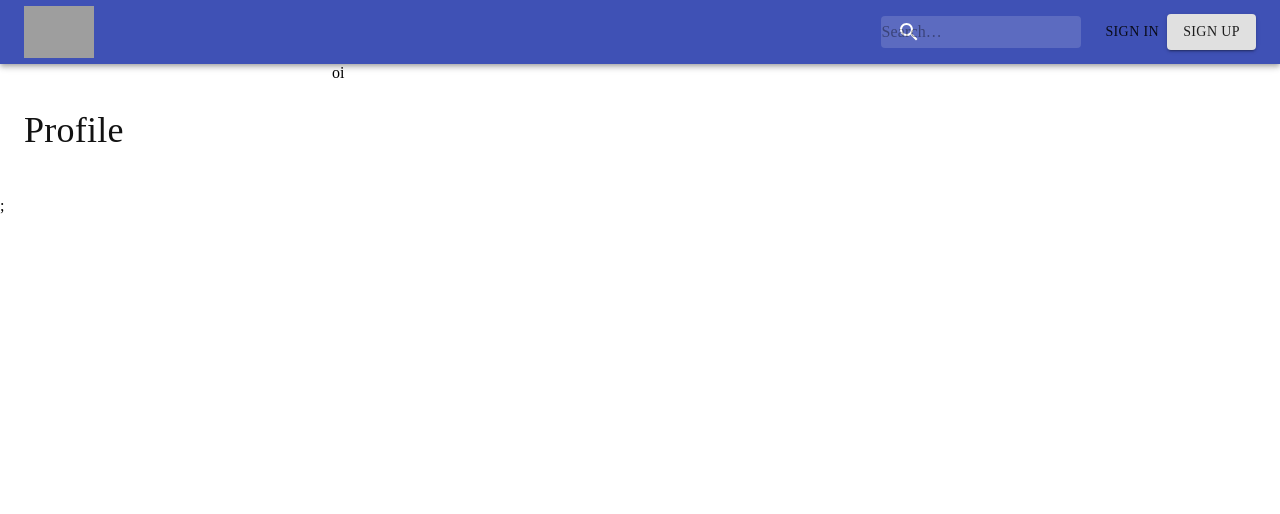
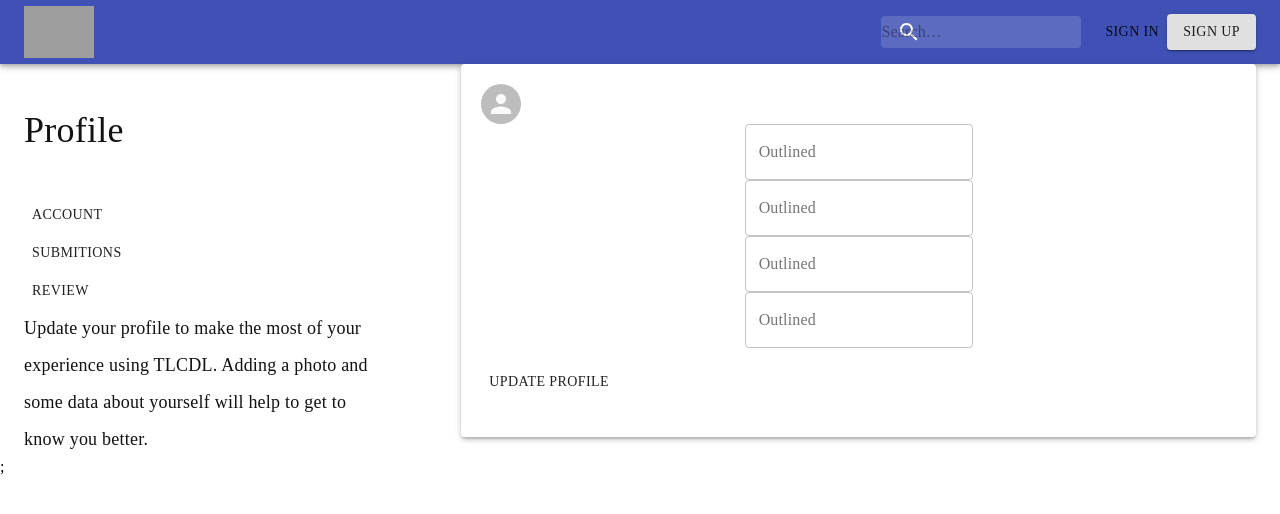
Before and after one commit to UnBArqDsw/2020.1_G2_TCLDL_Client, a Next.js app: page /profile in a window 1280 px wide. Shown: the top 514 px of the page. Built offline with nearby package versions, Linux system fonts and the light colour scheme; grey boxes are pictures that could not be loaded; a web font is replaced by a local one.

Commit message:
start profile page

```diff
--- a/src/pages/profile.js
+++ b/src/pages/profile.js
@@ -4,23 +4,57 @@ import useStyles from '../styles/components/SubmitPaper.module';
 import Button from '@material-ui/core/Button';
 import Grid from '@material-ui/core/Grid';
 import style from '../styles/Profile.module.css';
+import Paper from '@material-ui/core/Paper';
+import Avatar from '@material-ui/core/Avatar';
+import TextField from '@material-ui/core/TextField';
+export default function SubmitPaper() {
 
-export default function SubmitPaper() {
-    const styles = useStyles();
+
     return (
         <div>
             <AppBar />
             <Container>
-                <Grid container spacing={0} >
-                    <Grid item xs={12} sm={3}>
+                <Grid container spacing={10} >
+                    <Grid item xs={12} sm={4}>
                         <div className={style.boxTitle}>
                             <div className={style.titleText}>
                                 Profile
                             </div>
+
+                        </div>
+                        <div >
+                            <Button className={style.buttonText1} >Account</Button>
+                        </div>
+                        <div className={style.buttonText1}>
+                            <Button>Submitions</Button>
+                        </div>
+                        <div className={style.buttonText1}>
+                            <Button>Review</Button>
+                        </div>
+                        <div className={style.text}>
+                            Update your profile to make the most of your experience using TLCDL.
+                            Adding a photo and some data about yourself will help to get to know you better.
                         </div>
                     </Grid>
-                    <Grid item xs={12} sm={9}>
-                        oi
+                    <Grid item xs={12} sm={8}>
+                        <div className={style.root}>
+                            <Paper elevation={3} className={style.paper}>
+                                    <Avatar className={style.large } alt="Remy Sharp" src="" />
+
+                                <form noValidate autoComplete="off">
+                                    <div>
+                                        <TextField id="outlined-basic" label="Outlined" variant="outlined" /></div>
+                                    <div>   <TextField id="outlined-basic" label="Outlined" variant="outlined" /></div>
+                                    <div> <TextField id="outlined-basic" label="Outlined" variant="outlined" /></div>
+                                    <div><TextField id="outlined-basic" label="Outlined" variant="outlined" /> </div>
+
+                                </form>
+
+                                <div className={style.boxText}>
+                                    <Button>Update Profile</Button>
+                                </div>
+                            </Paper>
+                        </div>
                     </Grid>
                 </Grid>
             </Container>
--- a/src/styles/Profile.module.css
+++ b/src/styles/Profile.module.css
@@ -19,19 +19,42 @@ color: #121212;
     margin-top: 3rem;
     margin-bottom: 3rem;
   }
+.buttonText1{
+    font-family: Roboto Mono;
+font-style: normal;
+font-weight: 500;
+font-size: 18px;
+line-height: 37px;
+letter-spacing: 0.23125px;
+color: #121212;
+}
+  .boxText {
+    display: flex;
+    margin-top: 1rem;
+    margin-bottom: 1rem;
+  }
 
 .root {
       flex-grow: 1;
 }
 
 .text{
-    margin: 50px;
-    font-family: Roboto;
+    font-family: Roboto Mono;
+    font-style: normal;
+    font-weight: 500;
     font-size: 18px;
-    font-style: normal;
-    font-weight: 300;
-    line-height: 24px;
-    letter-spacing: 0.15000000596046448px;
-    text-align: center;
+    line-height: 37px;
+    letter-spacing: 0.23125px;
+    color: #121212;
 
 }
+
+.paper{
+    padding: 20px;
+    text-align: center;
+}
+
+.large{
+    width: 90px;
+    height: 90px;
+  }
```
